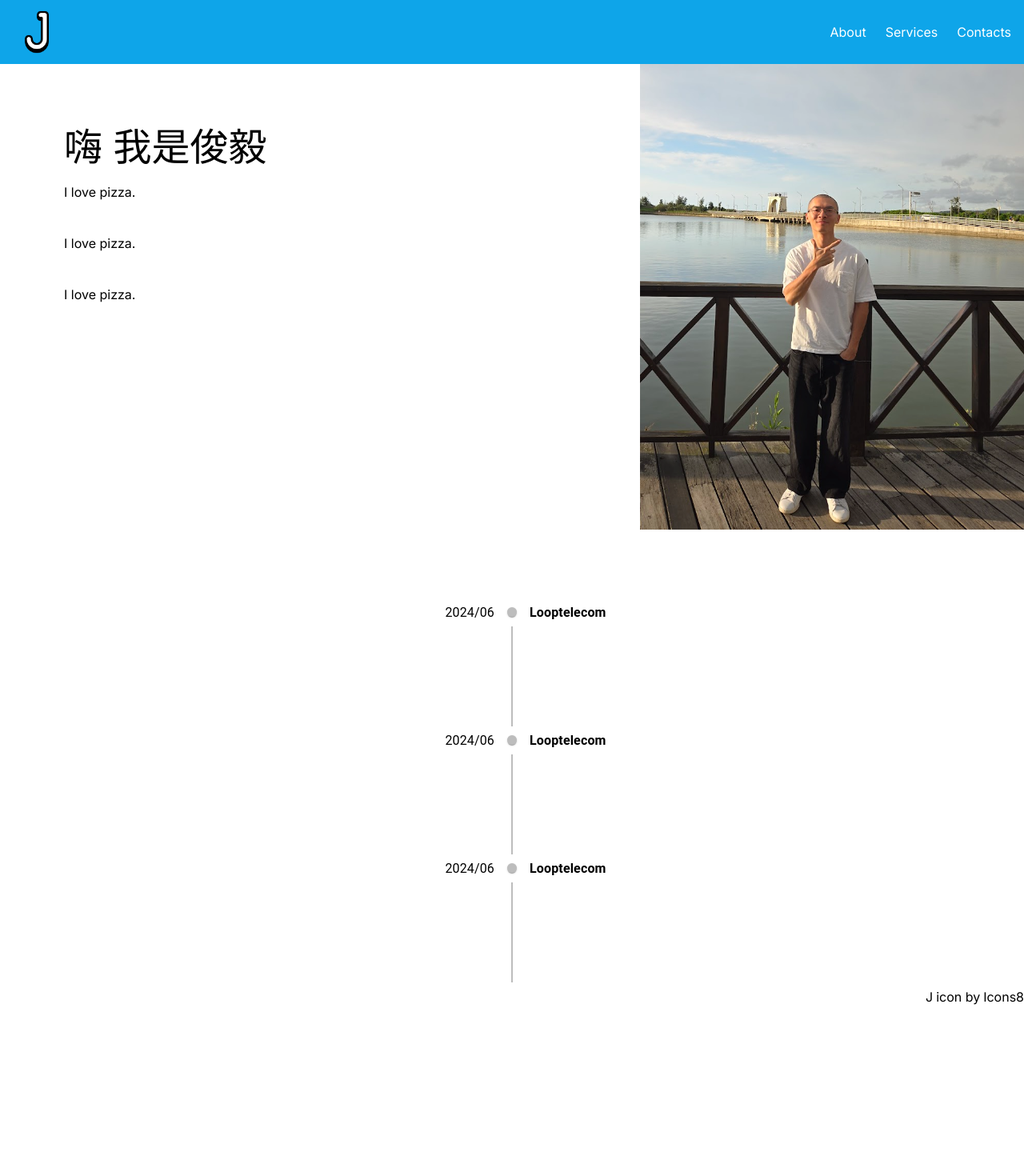
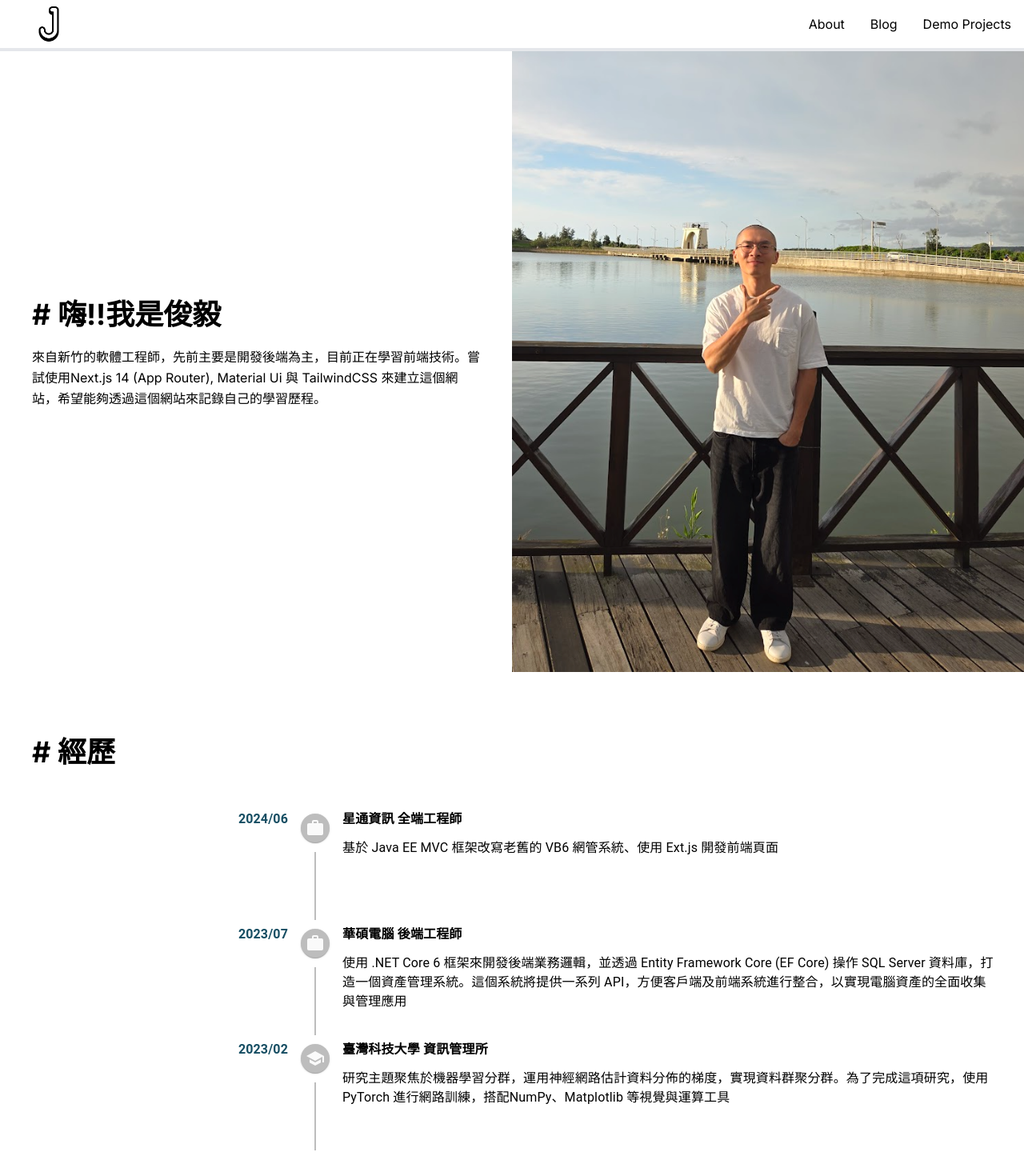
Before and after one commit to JunYiLyu/jyun-website-nextjs, a Next.js app: page /about in a window 1280 px wide. Shown: the top 1470 px of the page at 80% size. Before the commit the page ends 1258 px from the top, so only its background shows below. Built offline with nearby package versions, Linux system fonts and the light colour scheme.

Commit message:
[feat] 修改 about 內容，美化timeline

```diff
--- a/package.json
+++ b/package.json
@@ -12,6 +12,7 @@
     "@emotion/cache": "^11.13.1",
     "@emotion/react": "^11.13.0",
     "@emotion/styled": "^11.13.0",
+    "@mui/icons-material": "^5.16.7",
     "@mui/lab": "^5.0.0-alpha.173",
     "@mui/material-nextjs": "^5.16.6",
     "next": "14.2.5",
--- a/src/app/about/page.tsx
+++ b/src/app/about/page.tsx
@@ -5,29 +5,27 @@ export default function About() {
     return (
         <div className="flex flex-col  justify-center">
             <div className="w-full flex flex-row">
-                <div className="flex mt-20 ml-20 flex-col basis-3/5">
-                    <h1 className="text-5xl">嗨 我是俊毅</h1>
-                    <p className="my-5">
-                        I love pizza.
-                    </p>
-                    <p className="my-5">
-                        I love pizza.
-                    </p>
-                    <p className="my-5">
-                        I love pizza.
+                <div className="flex px-10 flex-col basis-1/2 justify-center">
+                    <h1>#  嗨!!我是俊毅</h1>
+                    <p className="my-5 leading-relaxed">
+                        來自新竹的軟體工程師，先前主要是開發後端為主，目前正在學習前端技術。嘗試使用Next.js 14 {'('}App Router{')'}, Material Ui 與 TailwindCSS 來建立這個網站，希望能夠透過這個網站來記錄自己的學習歷程。
                     </p>
                 </div>
-                <div className="basis-2/5">
+                <div className="basis-1/2">
                     <Image src={'/me.png'}
                         alt="I'm JyunYi"
                         width={0}
                         height={0}
                         sizes="100vw"
-                        style={{ width: '100%', height: 'auto' }}
+                        style={{ width: '100%', height: 'auto', objectFit: 'contain' }}
                     />
                 </div>
             </div>
-            <AlternateTimeline />
+            <div>
+                <h1 className="ml-10 mt-20"># 經歷</h1>
+                <AlternateTimeline />
+            </div>
+
         </div>
     );
 }
--- a/src/app/components/nav/logo.tsx
+++ b/src/app/components/nav/logo.tsx
@@ -2,6 +2,8 @@ import Image from 'next/image';
 
 export default function Logo() {
     return (
-        <Image src="/j-icon.png" alt="Logo" width={60} height={60}/>
+        <div className='flex items-center'>
+            <Image src="/j-icon.png" alt="Logo"  width={50} height={50}/>
+        </div>
     );
 }
--- a/src/app/components/nav/navbar.tsx
+++ b/src/app/components/nav/navbar.tsx
@@ -4,11 +4,13 @@ import Logo from './logo';
 const Navbar = () => {
     return (
         <>
-            <div className="w-full h-20 bg-sky-500 sticky top-0 z-50">
+            <div className="w-full h-16 bg-white sticky top-0 z-50 bg-opacity-95 border-b-4">
                 <div className="container mx-auto px-4 h-full">
                     <div className="flex justify-between items-center h-full">
-                        <Logo />
-                        <ul className="hidden md:flex gap-x-6 text-white">
+                        <div className='pl-5'>
+                            <Logo />
+                        </div>
+                        <ul className="hidden md:flex gap-x-8">
                             <li>
                                 <Link href="/about">
                                     <p>About</p>
@@ -16,12 +18,12 @@ const Navbar = () => {
                             </li>
                             <li>
                                 <Link href="/services">
-                                    <p>Services</p>
+                                    <p>Blog</p>
                                 </Link>
                             </li>
                             <li>
                                 <Link href="/contacts">
-                                    <p>Contacts</p>
+                                    <p>Demo Projects</p>
                                 </Link>
                             </li>
                         </ul>
--- a/src/app/components/timeline/timeline.tsx
+++ b/src/app/components/timeline/timeline.tsx
@@ -5,13 +5,18 @@ import TimelineSeparator from '@mui/lab/TimelineSeparator';
 import TimelineConnector from '@mui/lab/TimelineConnector';
 import TimelineContent from '@mui/lab/TimelineContent';
 import TimelineDot from '@mui/lab/TimelineDot';
-import TimelineOppositeContent from '@mui/lab/TimelineOppositeContent';
+import TimelineOppositeContent, { timelineOppositeContentClasses } from '@mui/lab/TimelineOppositeContent';
+import SchoolIcon from '@mui/icons-material/School';
+import WorkIcon from '@mui/icons-material/Work';
 
 export default function AlternateTimeline() {
     return (
         <Timeline
-            className='mt-20'
+            className='mt-10'
             sx={{
+                [`& .${timelineOppositeContentClasses.root}`]: {
+                    flex: 0.4,
+                },
                 [`& .${timelineItemClasses.root}:before`]: {
                     flex: 0,
                     padding: 0,
@@ -19,41 +24,47 @@ export default function AlternateTimeline() {
             }}>
             <TimelineItem>
                 <TimelineOppositeContent>
-                    2024/06
+                    <p className='font-bold  text-cyan-900'> 2024/06</p>
                 </TimelineOppositeContent>
                 <CustomTimelineSeparator>
-                    <TimelineDot />
+                    <TimelineDot >
+                        <WorkIcon />
+                    </TimelineDot>
                     <TimelineConnector />
                 </CustomTimelineSeparator>
                 <TimelineContent>
-                    <p className='font-bold'>Looptelecom</p>
-                    <p></p>
+                    <p className='font-bold'>星通資訊 全端工程師</p>
+                    <p className='mt-3'>基於 Java EE MVC 框架改寫老舊的 VB6 網管系統、使用 Ext.js 開發前端頁面</p>
                 </TimelineContent>
             </TimelineItem>
             <TimelineItem>
-                <TimelineOppositeContent color="text.secondary">
-                    2024/06
+                <TimelineOppositeContent>
+                    <p className='font-bold text-cyan-900'> 2023/07 </p>
                 </TimelineOppositeContent>
                 <CustomTimelineSeparator>
-                    <TimelineDot />
+                    <TimelineDot >
+                        <WorkIcon />
+                    </TimelineDot>
                     <TimelineConnector />
                 </CustomTimelineSeparator>
                 <TimelineContent>
-                    <p className='font-bold'>Looptelecom</p>
-                    <p></p>
+                    <p className='font-bold'>華碩電腦 後端工程師</p>
+                    <p className='mt-3'>使用 .NET Core 6 框架來開發後端業務邏輯，並透過 Entity Framework Core (EF Core) 操作 SQL Server 資料庫，打造一個資產管理系統。這個系統將提供一系列 API，方便客戶端及前端系統進行整合，以實現電腦資產的全面收集與管理應用</p>
                 </TimelineContent>
             </TimelineItem>
             <TimelineItem>
-                <TimelineOppositeContent color="text.secondary">
-                    2024/06
+                <TimelineOppositeContent>
+                    <p className='font-bold  text-cyan-900'> 2023/02 </p>
                 </TimelineOppositeContent>
                 <CustomTimelineSeparator>
-                    <TimelineDot />
+                    <TimelineDot>
+                        <SchoolIcon />
+                    </TimelineDot>
                     <TimelineConnector />
                 </CustomTimelineSeparator>
                 <TimelineContent>
-                    <p className='font-bold'>Looptelecom</p>
-                    <p></p>
+                    <p className='font-bold'>臺灣科技大學 資訊管理所</p>
+                    <p className='mt-3'>研究主題聚焦於機器學習分群，運用神經網路估計資料分佈的梯度，實現資料群聚分群。為了完成這項研究，使用 PyTorch 進行網路訓練，搭配NumPy、Matplotlib 等視覺與運算工具</p>
                 </TimelineContent>
             </TimelineItem>
         </Timeline>
@@ -62,7 +73,7 @@ export default function AlternateTimeline() {
 
 function CustomTimelineSeparator({ children }: { children: any }) {
     return (
-        <TimelineSeparator className='h-10 md:h-40 z-0'>
+        <TimelineSeparator className='h-24 md:h-36'>
             {children}
         </TimelineSeparator>
     );
--- a/src/app/globals.css
+++ b/src/app/globals.css
@@ -1,3 +1,11 @@
 @tailwind base;
 @tailwind components;
 @tailwind utilities;
+
+h1 {
+    @apply text-2xl md:text-4xl font-bold ;
+}
+
+p {
+    @apply text-xs md:text-base;
+}
--- a/src/app/layout.tsx
+++ b/src/app/layout.tsx
@@ -20,7 +20,7 @@ export default function RootLayout({
       <body className={inter.className}>
         <Navbar />
         {children}
-        <div className="w-full flex justify-end">
+        <div className="my-10 pr-10 w-full flex justify-end">
             <a target="_blank" href="https://icons8.com/icon/4m1WFHgjx88b/j">J</a><span className="mx-1">{' '}icon by{' '}</span><a target="_blank" href="https://icons8.com">Icons8</a>
           </div>
       </body>
--- a/src/app/page.tsx
+++ b/src/app/page.tsx
@@ -1,14 +1,9 @@
+import Image from 'next/image';
+
 export default function Home() {
   return (
-    <>
-      <div className="container mx-auto px-4">
-        <h1>Hello word</h1>
-        <p>This is a content to make our page longer</p>
-        <div className="w-full h-screen bg-green-300"></div>
-        <p>
-          Lorem Ipsum is simply dummy text ...
-        </p>
+      <div className="flex justify-center my-10">
+            <Image src={'/meme-cat.png'} alt='Wowowowow' sizes='100vw' width={0} height={0} style={{width:'50%', height: 'auto'}}/>
       </div>
-    </>
   );
 }
```
Also changed, not shown: public/meme-cat.png (added).
